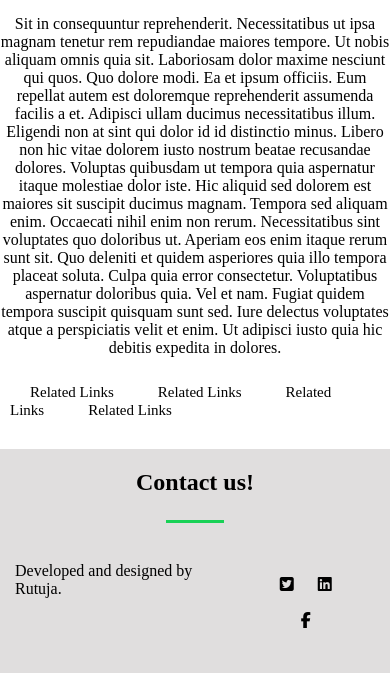
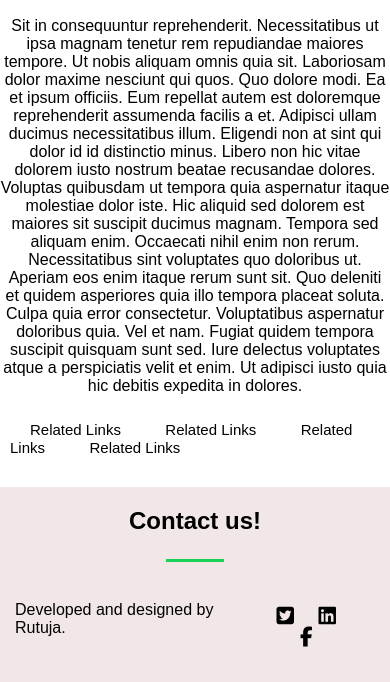
Before and after one commit to Rutuja9696/blogRendering, a plain HTML site: page blog/index.html in a window 390 px wide. Shown: the part 613-1295 px from the top of the page. Drawn offline with Linux system fonts and the light colour scheme.

Commit message:
added font style and basic responsiveness

```diff
--- a/blog/index.html
+++ b/blog/index.html
@@ -4,14 +4,15 @@
     <meta charset="UTF-8" />
     <meta name="viewport" content="width=device-width, initial-scale=1.0" />
     <title>Blog Rendering</title>
+        <link href="https://fonts.googleapis.com/css2?family=Josefin+Sans:ital@1&display=swap" rel="stylesheet">
     <script src="./src/main.js" type="module"></script>
     <link rel="stylesheet" href="./style/style.css" />
     <script src="https://kit.fontawesome.com/a076d05399.js"></script>
   </head>
-  <body>
+  <body style="font-family: Montserrat,sans-serif;">
     <header class="navContainer">
          <div>
-        <ul>
+          <ul>
             <div>
                 <li> <img src="./images/logo.png" alt="company logo" width="90vw" height="50px" /></ul>
             </div>
@@ -19,12 +20,9 @@
                 <li> Home</li>
                 <li>  Blogs</li>
                 <li>  Contact us</li>
-                <!-- <li>  BLOG</li>
-                <li>  CAREERS</li>
-                <li class="buttonstyle">  CONTACT</li> -->
             </div>
-        </ul>
-       </div>
+          </ul>
+         </div>
     </header>
     <section>
       <div id="root"></div>
@@ -49,9 +47,9 @@
           <p>Developed and designed by Rutuja.</p>
         </div>
         <div class="iconContent">
-          <i class="fab fa-twitter-square" style="padding: 10px" ;> </i>
-          <i class="fab fa-linkedin" style="padding: 10px" ;> </i>
-          <i class="fab fa-facebook-f" style="padding: 10px" ;> </i>
+          <i class="fab fa-twitter-square fa-lg" style="padding: 10px" ;> </i>
+          <i class="fab fa-linkedin fa-lg" style="padding: 10px" ;> </i>
+          <i class="fab fa-facebook-f fa-lg" style="padding: 10px" ;> </i>
         </div>
       </div>
     </footer>
--- a/blog/style/style.css
+++ b/blog/style/style.css
@@ -9,6 +9,7 @@ body {
   flex-direction: row;
   flex-wrap: wrap;
   align-items: center;
+
   justify-content: space-between;
   margin: 0;
   padding: 0px;
@@ -25,7 +26,7 @@ ul {
 }
 li {
   display: inline;
-  color: rgb(2, 2, 2);
+  color: black;
   justify-content: space-evenly;
   margin: 0;
   padding: 20px;
@@ -39,7 +40,6 @@ li {
 .blog-image {
   width: 50%;
   height: 50vh;
-  /* border: 5px solid red; */
   margin: 10px auto;
 }
 .blog-image img {
@@ -58,8 +58,8 @@ hr {
   background-color: rgb(25, 209, 86);
 }
 .footerContainer {
-  background-color: rgb(224, 222, 222);
-  color: white;
+  background-color: rgb(241, 231, 231);
+  /* color: white; */
   text-align: center;
 }
 
```
